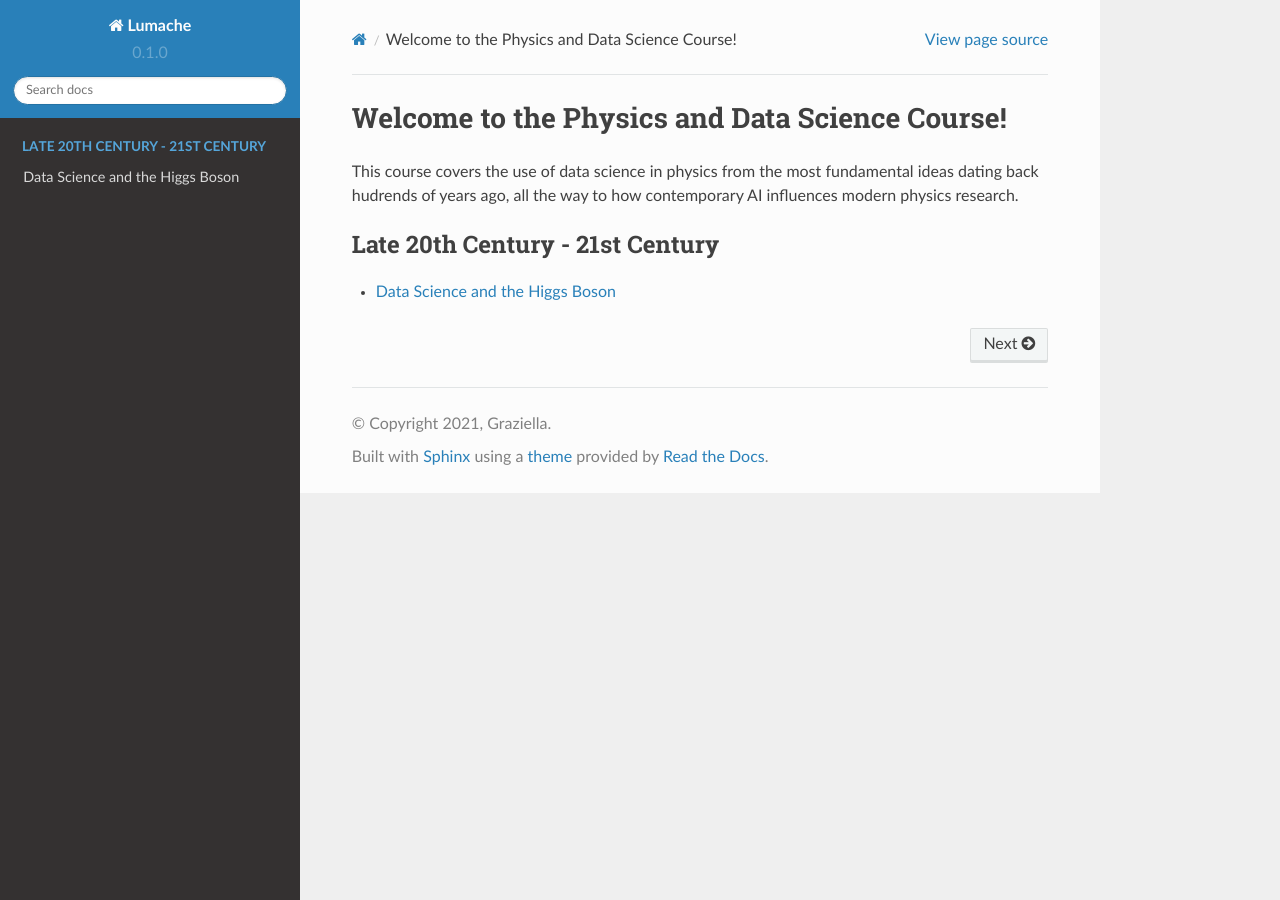
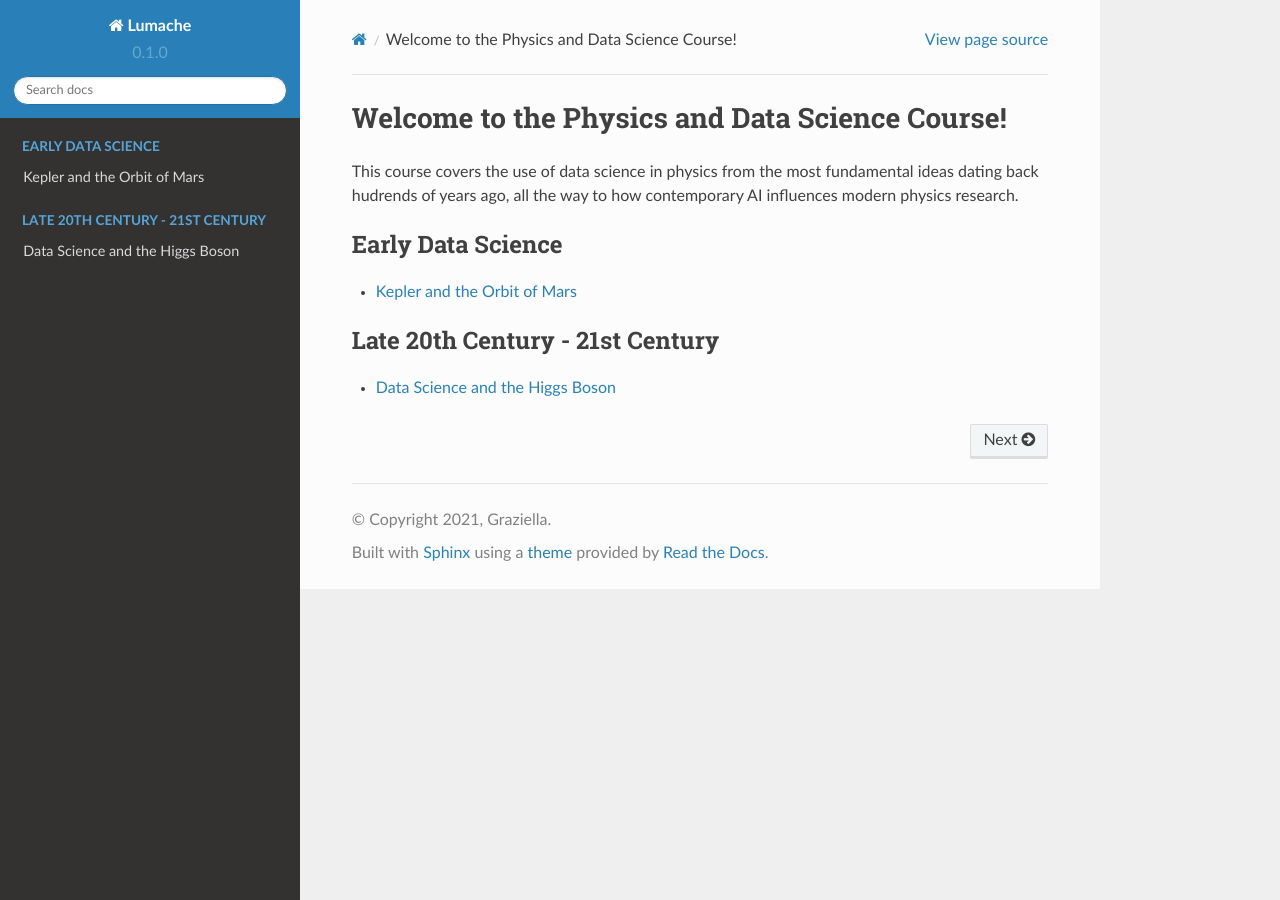
Before and after one commit to PhysData/course, a Sphinx documentation site: the page built from docs/index.rst, in a window 1280 px wide. Built offline with Sphinx 7.4.7 and the Read the Docs theme 2.0.0, drawn with Linux system fonts in a browser that asks for light colours; formulas are drawn with MathJax 3; pages that are not in the unit, such as notebooks, are missing from menus.

Commit message:
Update index.rst

```diff
--- a/docs/index.rst
+++ b/docs/index.rst
@@ -10,6 +10,11 @@ This course covers the use of data science in physics from the most fundamental
 
 .. toctree::
    :maxdepth: 1
+   :caption: Early Data Science
+
+   notebooks/kepler
+.. toctree::
+   :maxdepth: 1
    :caption: Late 20th Century - 21st Century
 
    notebooks/tabular_dnn
```
